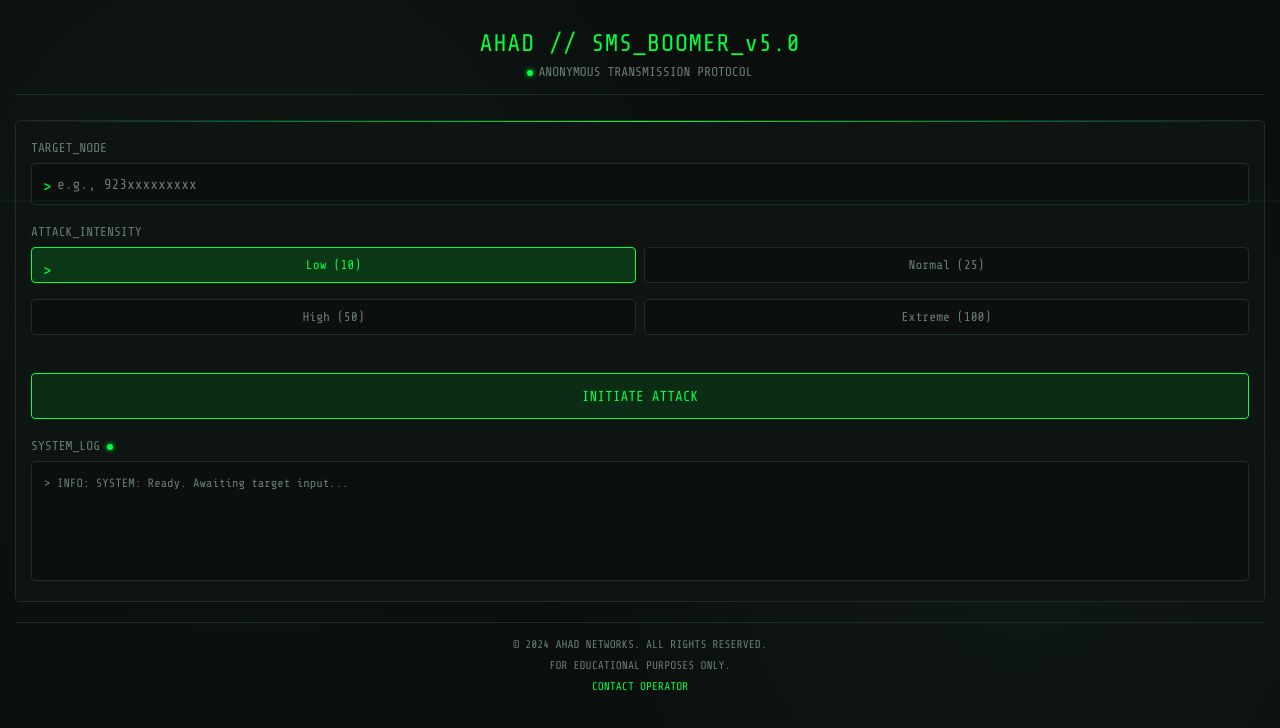
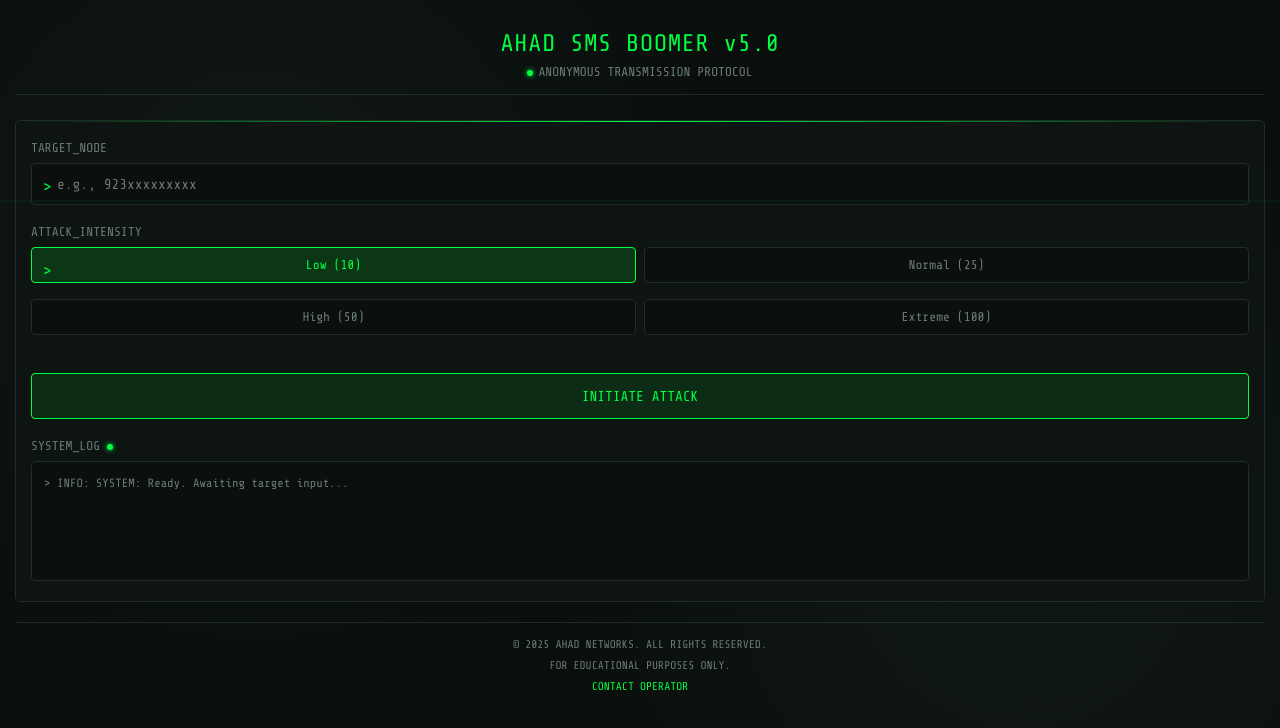
Before and after one commit to ahadkanzul/sms-boomer-, a plain HTML site: page index.html in a window 1280 px wide. Drawn offline with nearby package versions, Linux system fonts and the light colour scheme.

Commit message:
index.html

```diff
--- a/index.html
+++ b/index.html
@@ -3,7 +3,7 @@
 <head>
     <meta charset="UTF-8">
     <meta name="viewport" content="width=device-width, initial-scale=1.0">
-    <title>AHAD // SMS_BOOMER_v5.0</title>
+    <title>AHAD SMS BOOMER v.5.0</title>
     <link rel="preconnect" href="https://fonts.googleapis.com">
     <link rel="preconnect" href="https://fonts.gstatic.com" crossorigin>
     <link href="https://fonts.googleapis.com/css2?family=Share+Tech+Mono&display=swap" rel="stylesheet">
@@ -334,7 +334,7 @@
 
     <div class="container">
         <header class="site-header">
-            <h1>AHAD // SMS_BOOMER_v5.0</h1>
+            <h1>AHAD SMS BOOMER v5.0</h1>
             <p><span class="status-indicator"></span>ANONYMOUS TRANSMISSION PROTOCOL</p>
         </header>
 
@@ -369,7 +369,7 @@
         </main>
 
         <footer class="site-footer">
-            <p>© 2024 AHAD NETWORKS. ALL RIGHTS RESERVED.</p>
+            <p>© 2025 AHAD NETWORKS. ALL RIGHTS RESERVED.</p>
             <p>FOR EDUCATIONAL PURPOSES ONLY.</p>
             <p><a href="https://wa.me/message/PIMTMADGNLZFJ1" target="_blank">CONTACT OPERATOR</a></p>
         </footer>
```
